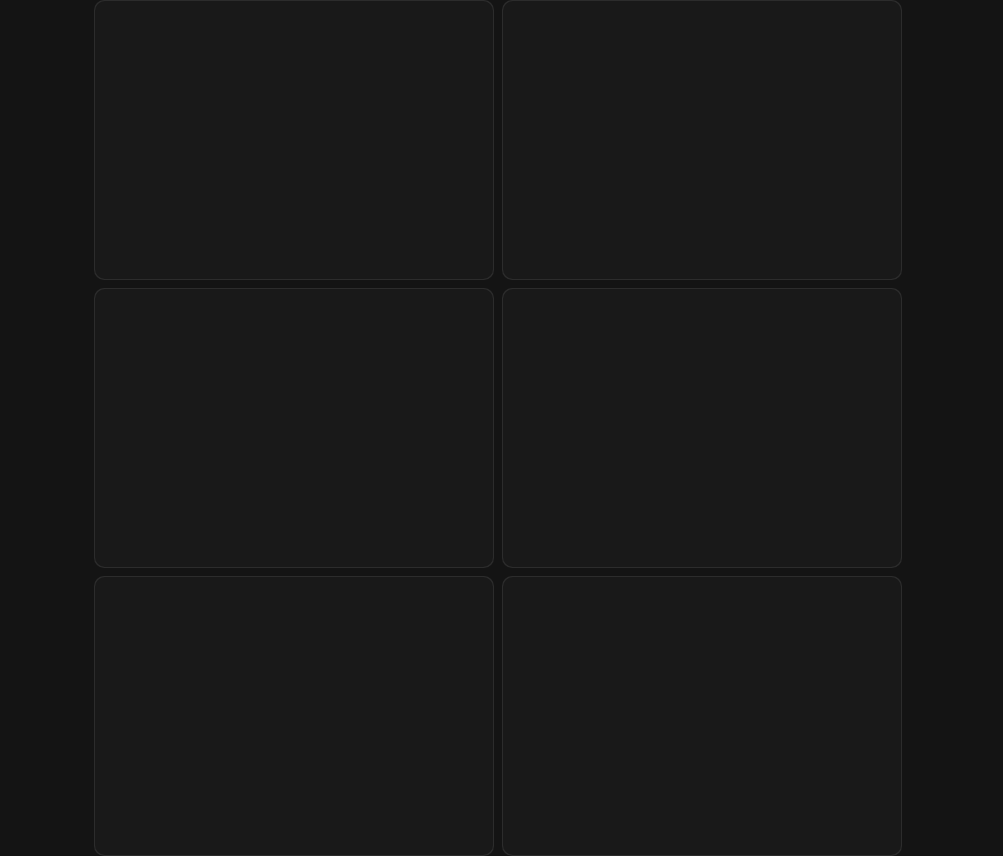
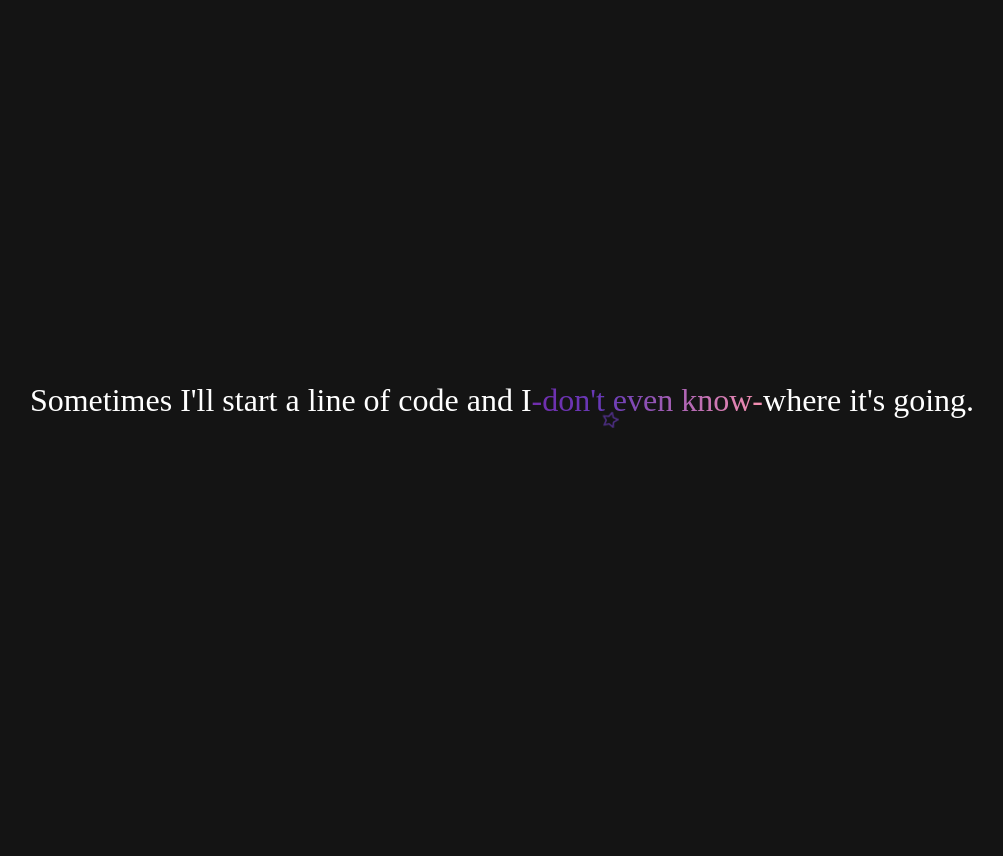
Before and after one commit to Charteris/UITraining, a React (Create React App) app: page / in a window 1280 px wide. Shown: the whole page, without its empty margins (138-1141 px from the left). After the commit the page ends 800 px from the top, so only its background shows below. Built offline with nearby package versions, Linux system fonts and the light colour scheme.

Commit message:
Sparkling Text Effect

```diff
--- a/package.json
+++ b/package.json
@@ -1,5 +1,5 @@
 {
-  "homepage": "https://charteris.github.io/DnDAssistant/",
+  "homepage": "https://charteris.github.io/UXIDesignCatalog/",
   "name": "uitraining",
   "version": "1.0.0",
   "description": "Various UI design attempts",
--- a/public/index.html
+++ b/public/index.html
@@ -5,7 +5,7 @@
   <meta charset="utf-8" />
   <link rel="shortcut icon" href="%PUBLIC_URL%/favicon.ico" />
   <meta name="viewport" content="initial-scale=1, width=device-width" />
-  <meta name="description" content="Dungeons Masters assistant for Dungeons and Dragons" />
+  <meta name="description" content="UI/UX showcase for graphic designs" />
   <title>UI/UX Catalog</title>
   <!-- Fonts to support Material Design -->
   <link rel="preconnect" href="https://fonts.googleapis.com" />
--- a/src/index.tsx
+++ b/src/index.tsx
@@ -10,6 +10,7 @@ import MorphingText from './morphing-text/morphing-text';
 import VerticalMenu from './elegant-vertical-menu/elegant-vertical-menu';
 import ImageTracer from './image-tracer/image-tracer';
 import GlowingCards from './glowing-cards/glowing-cards';
+import TextEffect from './text-effect/text-effect';
 
 import './index.css'
 
@@ -17,5 +18,5 @@ const rootElement = document.getElementById('root');
 const root = ReactDOM.createRoot(rootElement!);
 
 root.render(
-  <GlowingCards />
+  <TextEffect />
 );
--- /dev/null
+++ b/src/text-effect/text-effect.css
@@ -0,0 +1,88 @@
+:root {
+  --purple: rgb(123, 31, 162);
+  --violet: rgb(103, 58, 183);
+  --pink: rgb(244, 143, 177);
+}
+
+h1 {
+  color: white;
+  font-family: "Rubik", san-serif;
+  font-size: clamp(2em, 2vw, 4em);
+  font-weight: 400;
+  margin: 0px;
+  padding: 20px;
+  text-align: center;
+}
+
+h1 > .magic {
+  display: inline-block;
+  position: relative;
+}
+
+@keyframes scale {
+
+  from,
+  to {
+    transform: scale(0);
+  }
+
+  50% {
+    transform: scale(1);
+  }
+}
+
+h1 > .magic > .magic-star {
+  --size: clamp(20px, 1.5vw, 30px);
+  animation: scale 700ms ease forwards;
+
+  display: block;
+  height: var(--size);
+  width: var(--size);
+  left: var(--star-left);
+  top: var(--star-top);
+  position: absolute;
+}
+
+@keyframes rotate {
+  from {
+    transform: rotate(0deg);
+  }
+
+  to {
+    transform: rotate(180deg);
+  }
+}
+
+h1 > .magic > .magic-star > svg {
+  animation: rotate 1000ms linear infinite;
+  display: block;
+  opacity: 0.7;
+}
+
+h1 > .magic > .magic-star > svg > path {
+  fill: var(--violet)
+}
+
+@keyframes background-pan {
+  from {
+    background-position: 0% center;
+  }
+
+  to {
+    background-position: -200% center;
+  }
+}
+
+h1 > .magic > .magic-text {
+  animation: background-pan 3s linear infinite;
+  background: linear-gradient(to right,
+      var(--purple),
+      var(--violet),
+      var(--pink),
+      var(--purple));
+  background-size: 200%;
+  -webkit-background-clip: text;
+  background-clip: text;
+  -webkit-text-fill-color: transparent;
+  white-space: nowrap;
+}
--- /dev/null
+++ b/src/text-effect/text-effect.tsx
@@ -0,0 +1,71 @@
+/**
+ * Builds the homepage instance for the Text Effect example
+ * Hyperplexed video: https://www.youtube.com/watch?v=NUeCNvYY_x4&list=PLD9xos4mnoHSIDnJjGmhRrxRmHGS8nF91&index=3
+ * @author Lachlan Charteris
+ */
+
+import React, { useRef, useEffect } from 'react';
+
+import './text-effect.css'
+
+type StarProperties = React.CSSProperties & {
+  "--star-left": string
+  "--star-top": string
+}
+
+const INTERVAL = 2000;
+
+const TextEffect = () => {
+  const firstStar = useRef<HTMLSpanElement | null>(null);
+  const secondStar = useRef<HTMLSpanElement | null>(null);
+  const thirdStar = useRef<HTMLSpanElement | null>(null);
+
+  useEffect(() => {
+    const rand = (min: number, max: number) =>
+      Math.floor(Math.random() * (max - min) + 1) + min;
+
+    [firstStar, secondStar, thirdStar].forEach((star, index) => {
+      setTimeout(() => {
+        setInterval(() => {
+          if (star.current === null) return;
+          star.current.style.setProperty("--star-left", `${rand(-10, 100)}%`);
+          star.current.style.setProperty("--star-top", `${rand(-40, 80)}%`);
+
+          star.current.style.animation = "none";
+          star.current.offsetHeight;
+          star.current.style.animation = "";
+        }, INTERVAL);
+      }, index++ * (INTERVAL / 3));
+    });
+  }, [firstStar, secondStar, thirdStar]);
+
+  return (
+    <h1>
+      Sometimes I'll start a line of code and I
+      <span className="magic">
+        <span className="magic-star" ref={firstStar}>
+          <svg xmlns="http://www.w3.org/2000/svg" viewBox="0 0 576 512">
+            {/* <!--!Font Awesome Free 6.7.2 by @fontawesome - https://fontawesome.com License - https://fontawesome.com/license/free Copyright 2025 Fonticons, Inc.--> */}
+            <path d="M287.9 0c9.2 0 17.6 5.2 21.6 13.5l68.6 141.3 153.2 22.6c9 1.3 16.5 7.6 19.3 16.3s.5 18.1-5.9 24.5L433.6 328.4l26.2 155.6c1.5 9-2.2 18.1-9.7 23.5s-17.3 6-25.3 1.7l-137-73.2L151 509.1c-8.1 4.3-17.9 3.7-25.3-1.7s-11.2-14.5-9.7-23.5l26.2-155.6L31.1 218.2c-6.5-6.4-8.7-15.9-5.9-24.5s10.3-14.9 19.3-16.3l153.2-22.6L266.3 13.5C270.4 5.2 278.7 0 287.9 0zm0 79L235.4 187.2c-3.5 7.1-10.2 12.1-18.1 13.3L99 217.9 184.9 303c5.5 5.5 8.1 13.3 6.8 21L171.4 443.7l105.2-56.2c7.1-3.8 15.6-3.8 22.6 0l105.2 56.2L384.2 324.1c-1.3-7.7 1.2-15.5 6.8-21l85.9-85.1L358.6 200.5c-7.8-1.2-14.6-6.1-18.1-13.3L287.9 79z" />
+          </svg>
+        </span>
+        <span className="magic-star" ref={secondStar}>
+          <svg xmlns="http://www.w3.org/2000/svg" viewBox="0 0 576 512">
+            {/* <!--!Font Awesome Free 6.7.2 by @fontawesome - https://fontawesome.com License - https://fontawesome.com/license/free Copyright 2025 Fonticons, Inc.--> */}
+            <path d="M287.9 0c9.2 0 17.6 5.2 21.6 13.5l68.6 141.3 153.2 22.6c9 1.3 16.5 7.6 19.3 16.3s.5 18.1-5.9 24.5L433.6 328.4l26.2 155.6c1.5 9-2.2 18.1-9.7 23.5s-17.3 6-25.3 1.7l-137-73.2L151 509.1c-8.1 4.3-17.9 3.7-25.3-1.7s-11.2-14.5-9.7-23.5l26.2-155.6L31.1 218.2c-6.5-6.4-8.7-15.9-5.9-24.5s10.3-14.9 19.3-16.3l153.2-22.6L266.3 13.5C270.4 5.2 278.7 0 287.9 0zm0 79L235.4 187.2c-3.5 7.1-10.2 12.1-18.1 13.3L99 217.9 184.9 303c5.5 5.5 8.1 13.3 6.8 21L171.4 443.7l105.2-56.2c7.1-3.8 15.6-3.8 22.6 0l105.2 56.2L384.2 324.1c-1.3-7.7 1.2-15.5 6.8-21l85.9-85.1L358.6 200.5c-7.8-1.2-14.6-6.1-18.1-13.3L287.9 79z" />
+          </svg>
+        </span>
+        <span className="magic-star" ref={thirdStar}>
+          <svg xmlns="http://www.w3.org/2000/svg" viewBox="0 0 576 512">
+            {/* <!--!Font Awesome Free 6.7.2 by @fontawesome - https://fontawesome.com License - https://fontawesome.com/license/free Copyright 2025 Fonticons, Inc.--> */}
+            <path d="M287.9 0c9.2 0 17.6 5.2 21.6 13.5l68.6 141.3 153.2 22.6c9 1.3 16.5 7.6 19.3 16.3s.5 18.1-5.9 24.5L433.6 328.4l26.2 155.6c1.5 9-2.2 18.1-9.7 23.5s-17.3 6-25.3 1.7l-137-73.2L151 509.1c-8.1 4.3-17.9 3.7-25.3-1.7s-11.2-14.5-9.7-23.5l26.2-155.6L31.1 218.2c-6.5-6.4-8.7-15.9-5.9-24.5s10.3-14.9 19.3-16.3l153.2-22.6L266.3 13.5C270.4 5.2 278.7 0 287.9 0zm0 79L235.4 187.2c-3.5 7.1-10.2 12.1-18.1 13.3L99 217.9 184.9 303c5.5 5.5 8.1 13.3 6.8 21L171.4 443.7l105.2-56.2c7.1-3.8 15.6-3.8 22.6 0l105.2 56.2L384.2 324.1c-1.3-7.7 1.2-15.5 6.8-21l85.9-85.1L358.6 200.5c-7.8-1.2-14.6-6.1-18.1-13.3L287.9 79z" />
+          </svg>
+        </span>
+        <span className="magic-text"> -don't even know- </span>
+      </span>
+      where it's going.
+    </h1>
+  );
+};
+
+export default TextEffect;
```
